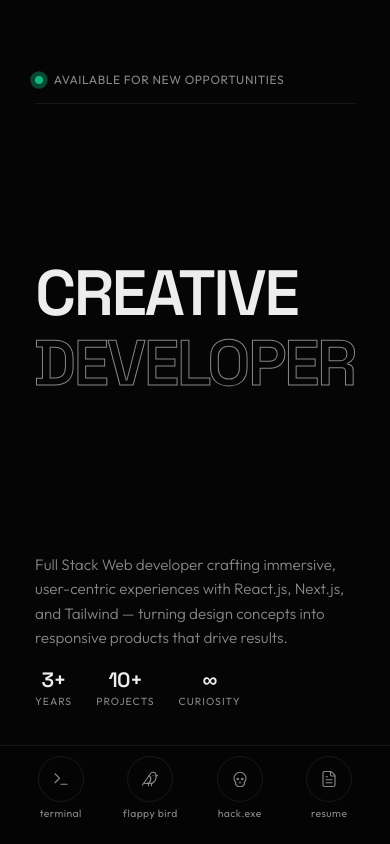
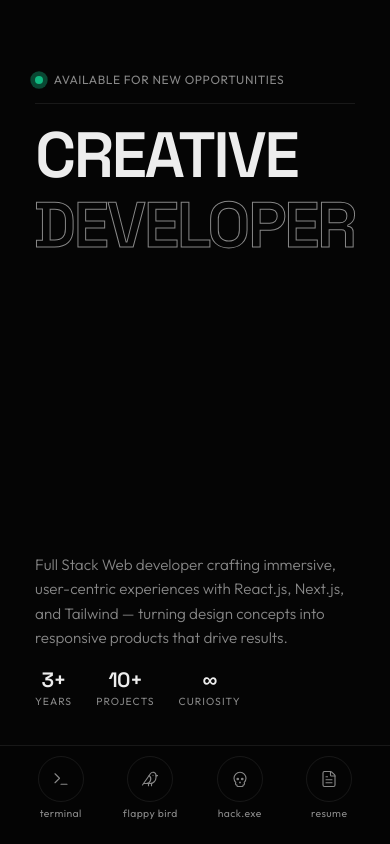
Before and after one commit to Sawantkun/portfolio, a React (Vite) app: page / in a window 390 px wide. Shown: the top 844 px of the page. Built offline with nearby package versions, Linux system fonts and the light colour scheme.

Commit message:
mobile responsive

```diff
--- a/src/components/Hero.css
+++ b/src/components/Hero.css
@@ -157,16 +157,22 @@
 
 @media (max-width: 768px) {
   .hero-wrapper {
-    /* bottom padding reserves space for the fixed dock bar (~5.5rem) */
     padding: 2rem 5vw calc(5.5rem + env(safe-area-inset-bottom));
-    justify-content: space-between;
+    justify-content: flex-start;
+    gap: 2rem;
     height: 100dvh;
+    height: 100svh; /* small viewport height — excludes browser chrome */
+  }
+
+  .hero-center {
+    flex: unset;
   }
 
   .hero-bottom-bar {
     flex-direction: column;
     align-items: flex-start;
     gap: 1.25rem;
+    margin-top: auto; /* push description+stats to fill remaining space naturally */
   }
 
   .hero-stats {
@@ -182,6 +188,7 @@
 @media (max-width: 480px) {
   .hero-wrapper {
     padding: 1.5rem 5vw calc(5.5rem + env(safe-area-inset-bottom));
+    gap: 1.5rem;
   }
 
   .hero-top-bar {
```
